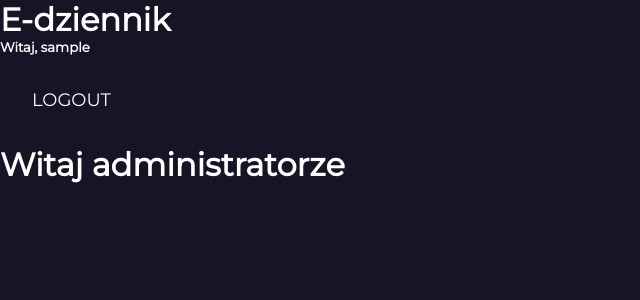
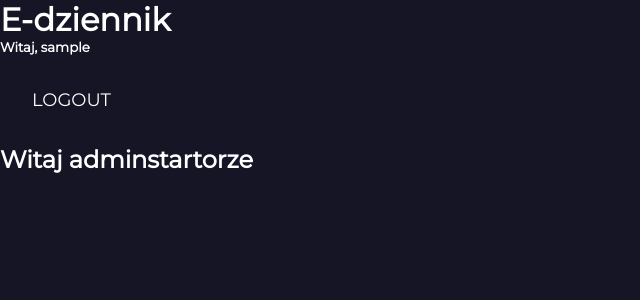
Before and after one commit to snoh666/e-school-diary, a PHP site: page /admin.php in a window 1280 px wide. Shown: the top 300 px of the page, without its empty margins (0-640 px from the left). Run offline with PHP 8.4, Linux system fonts and the light colour scheme; the visitor is signed in with stand-in values (Sample User, id 1); style sheets or scripts are compiled from the project's sources.

Commit message:
Basic mvp structure of admin panel page

```diff
--- a/admin.php
+++ b/admin.php
@@ -19,21 +19,30 @@
 <body>
   <div class="site">
     <header>
-      <div class="header">
+      <div class="header container">
         <h1>E-dziennik</h1>
 
-        <div class="header--user">
+        <div class="header__user">
+          <div class="header__user--info">
             <h5>
               Witaj, <?= $_SESSION['username'] ?>
             </h5>
+          </div>
+          <div class="header__user--logout">
             <form action="./logout.php" method="post">
               <button type="submit"><span>Logout</span></button>
             </form>
           </div>
         </div>
+      </div>
     </header>
-    <h1>Witaj administratorze</h1>
 
+
+    <section>
+      <div class="content container">
+        <h1>Witaj adminstartorze</h1>
+      </div>
+    </section>
   </div>
 </body>
 </html>
```
Lines whose indentation alone changed are shown as unchanged.
